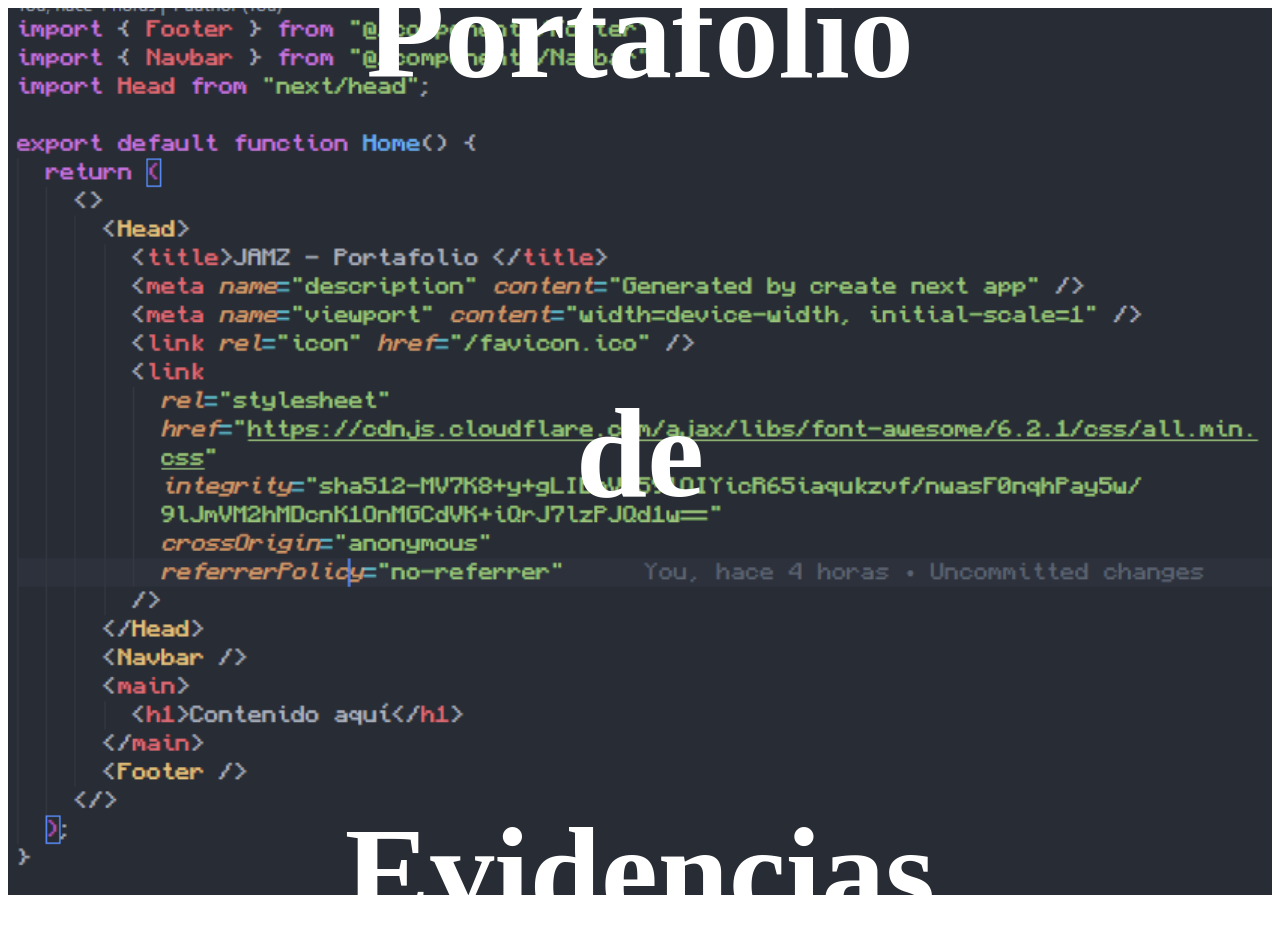
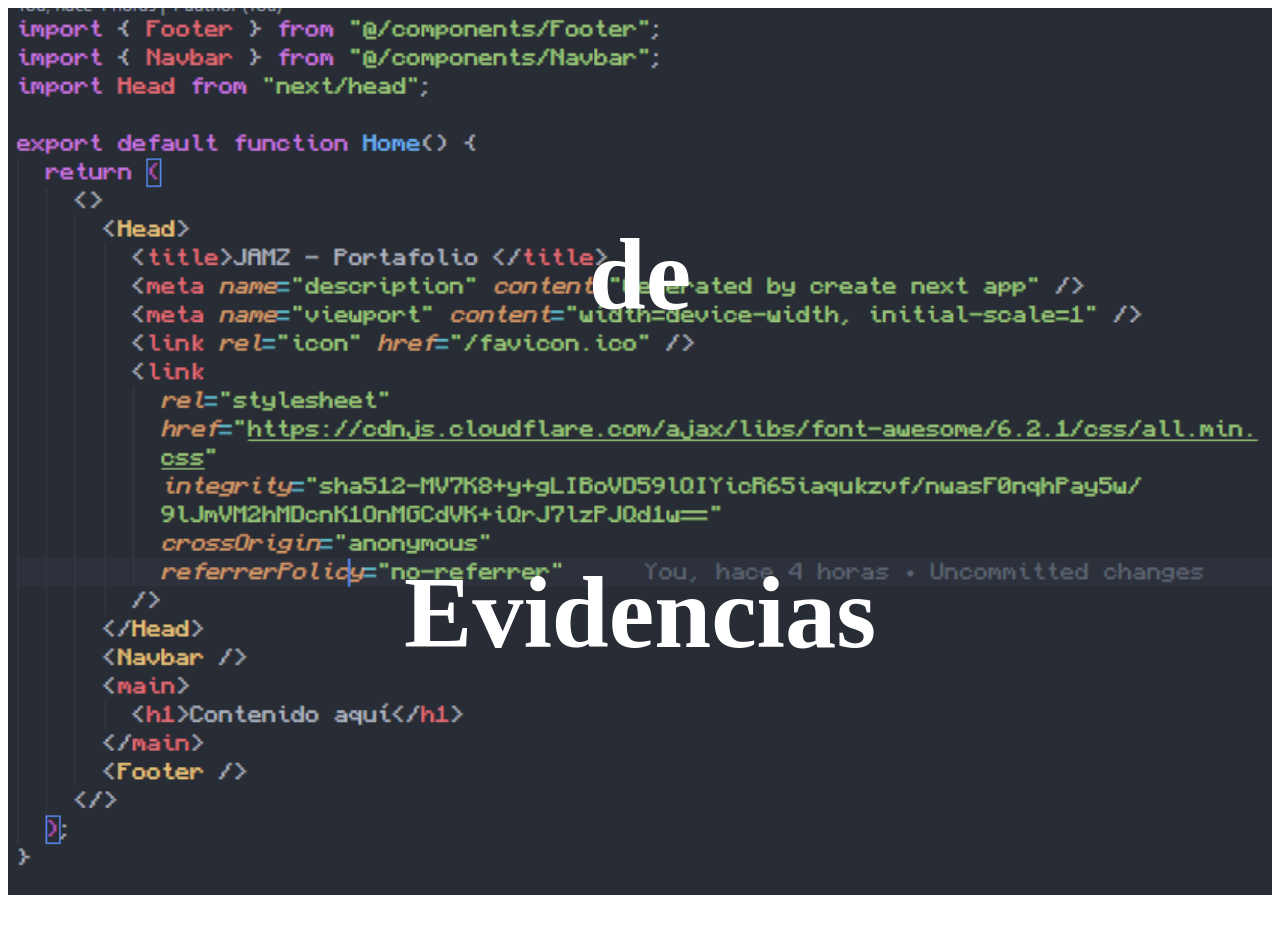
Before and after one commit to Jorgemacias-12/Estructuras-de-datos, a Next.js app: page / in a window 1280 px wide. Shown: the top 934 px of the page. After the commit the page ends 907 px from the top, so only its background shows below. Built offline with nearby package versions, Linux system fonts and the light colour scheme.

Commit message:
Add: respomsiv height

```diff
--- a/styles/Index.module.css
+++ b/styles/Index.module.css
@@ -4,7 +4,6 @@
 
 .landImage {
   width: 100%;
-  height: calc(100% - 100px);
 }
 
 .overlay {
@@ -21,6 +20,17 @@
 
 .overlay p {
   color: white;
-  font-size: 10vw;
+  font-size: 8vw;
   font-weight: bold;
 }
+
+@media screen and (min-width: 960px) {
+  .overlay {
+    top: 30%;
+  }
+
+  .landImage {
+    width: 100%;
+    height: calc(100% - 100px);
+  }
+}
```
